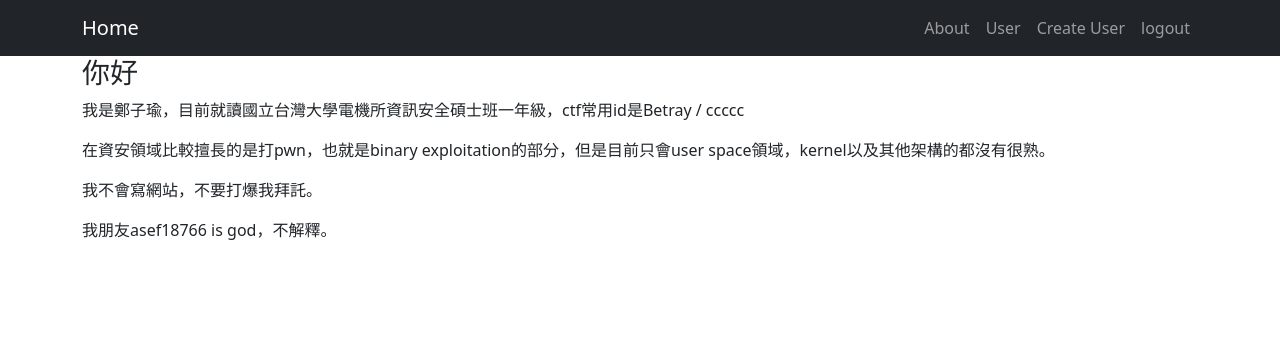
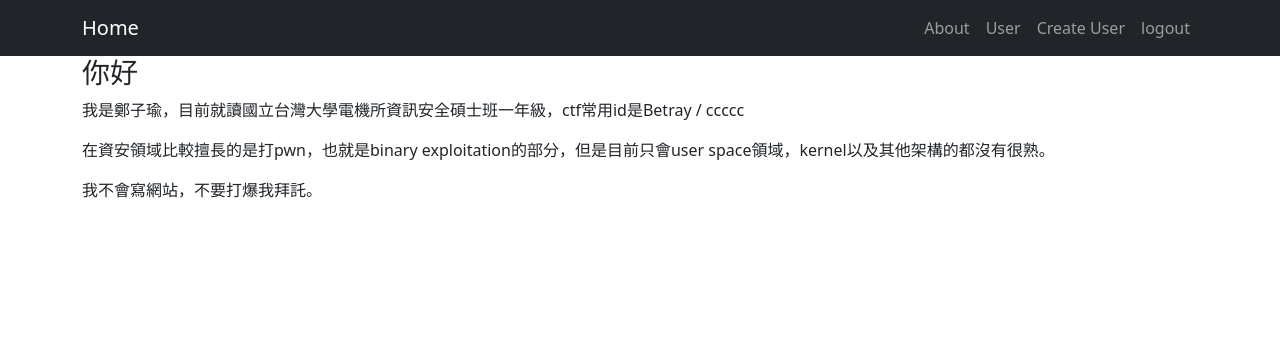
Before and after one commit to jimmy0412/AD_website, a Flask app: page /about in a window 1280 px wide. Shown: the top 356 px of the page. Run offline with Flask 3, Linux system fonts and the light colour scheme; some libraries are stand-ins or nearby versions.

Commit message:
delete something

```diff
--- a/app/templates/about.html
+++ b/app/templates/about.html
@@ -4,7 +4,7 @@
     <p>我是鄭子瑜，目前就讀國立台灣大學電機所資訊安全碩士班一年級，ctf常用id是Betray / ccccc</p>
     <p>在資安領域比較擅長的是打pwn，也就是binary exploitation的部分，但是目前只會user space領域，kernel以及其他架構的都沒有很熟。</p>
     <p>我不會寫網站，不要打爆我拜託。</p>
-    <p>我朋友asef18766 is god，不解釋。</p>
+    <!-- <p>我朋友asef18766 is god，不解釋。</p> -->
 </div>
 
 {% endblock %}
```
